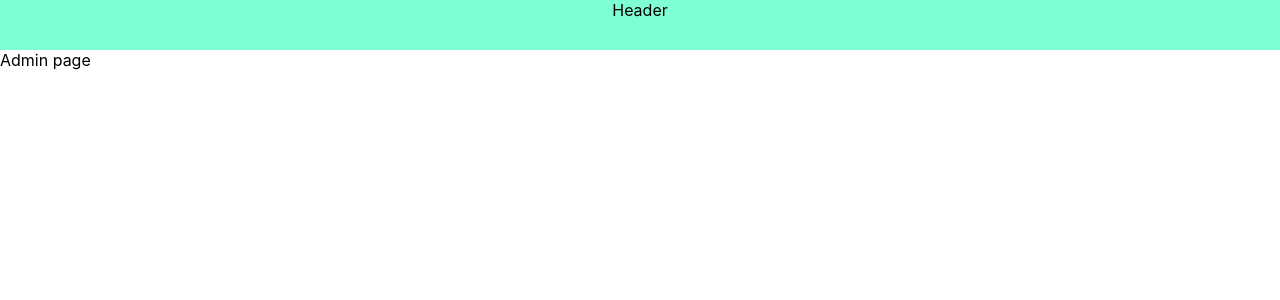
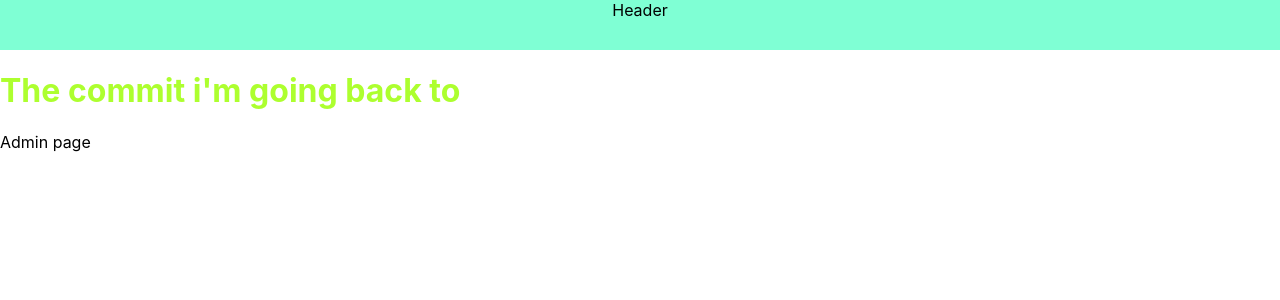
Before and after one commit to GraurDen/Next_Layouts, a Next.js app: page /adminPage in a window 1280 px wide. Shown: the top 300 px of the page. Built offline with nearby package versions, Linux system fonts and the light colour scheme.

Commit message:
The commit i'm going revert to

```diff
--- a/components/layouts/adminLayout/admin.tsx
+++ b/components/layouts/adminLayout/admin.tsx
@@ -5,6 +5,7 @@ const AdminLayout = ({ children }: { children: ReactElement }) => {
   return (
     <>
       <Header />
+      <h1 style={{ color: "greenyellow" }}>The commit i'm going back to</h1>
       {children}
     </>
   );
```
